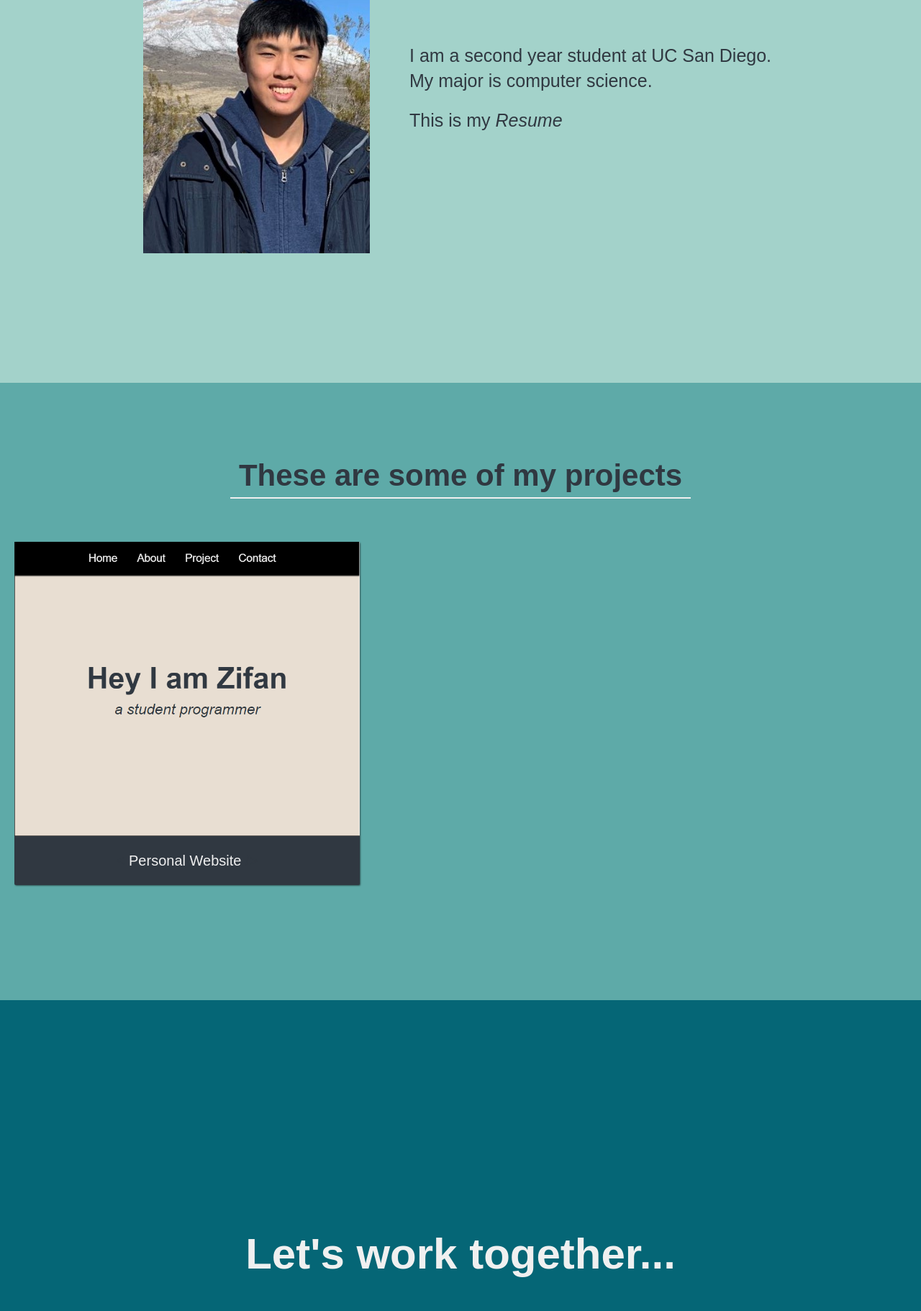
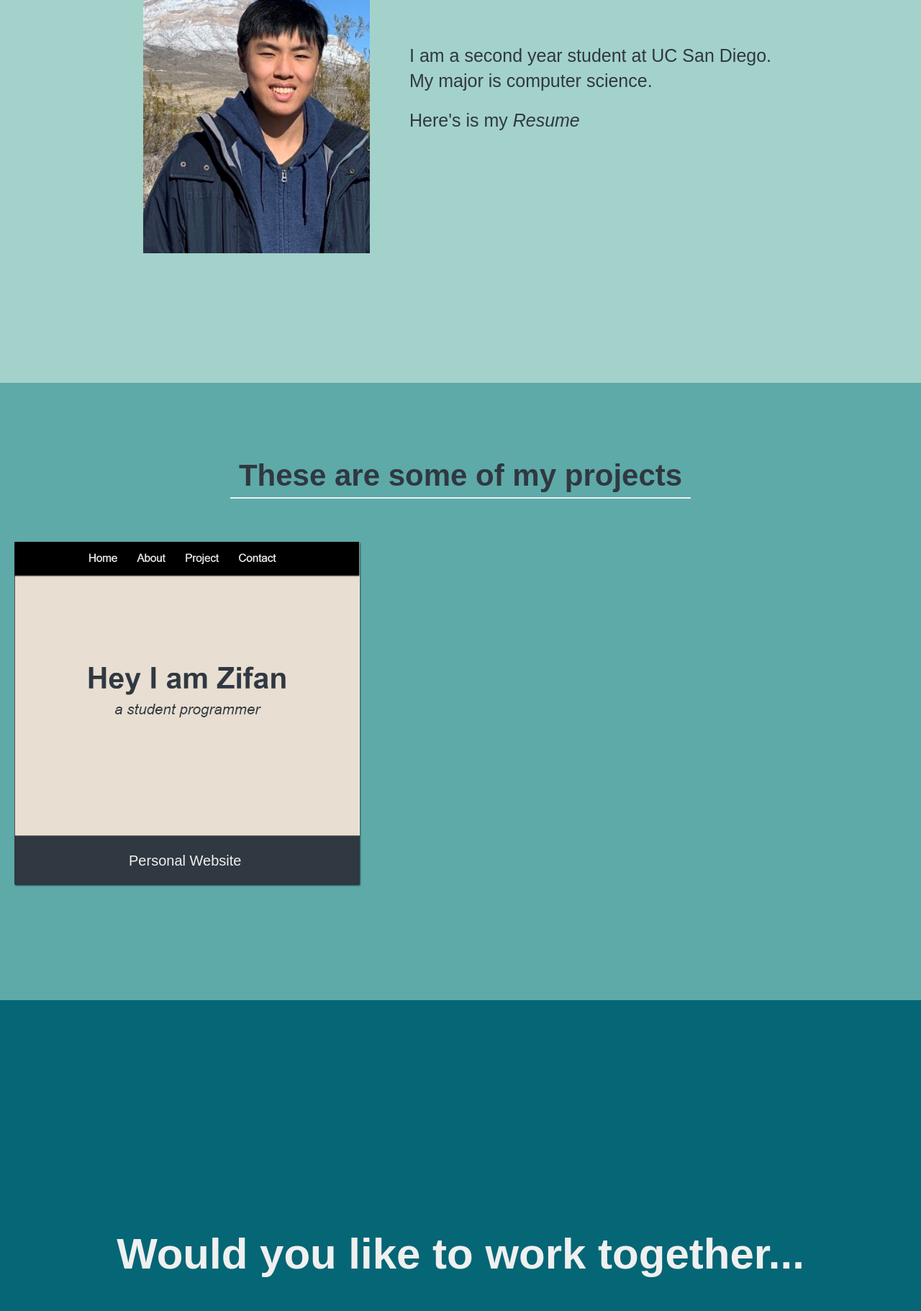
Before and after one commit to ZZhang0808/My-Web-Site, a plain HTML site: page App.html in a window 1280 px wide. Shown: the part 1068-2890 px from the top of the page at 72% size. Drawn offline with Linux system fonts and the light colour scheme.

Commit message:
Update App.html

```diff
--- a/App.html
+++ b/App.html
@@ -48,7 +48,7 @@
       I am a second year student at UC San Diego.
       My major is computer science.
     </p>
-    <p>This is my <a
+    <p>Here's is my <a
         href="pdf/resume.pdf"  id="resume" class="resume">Resume</a></p>
   </div>
 </section>
@@ -82,7 +82,7 @@
 
 <section id="contact" class="contact-section">
   <div class="contact-section-header">
-    <h2>Let's work together...</h2>
+    <h2>Would you like to work together...</h2>
   </div>
   <div class="contact-links">
     <a href="https://linkedin.com/in/zifan-zhang-4b54441b7" target="_blank" class="btn contact-details"><i
@@ -245,7 +245,7 @@
   }
 
   .nav-list a:hover {
-    background: #51adcf;
+    background: #60CFF7;
   }
 
   /* Welcome section */
```
